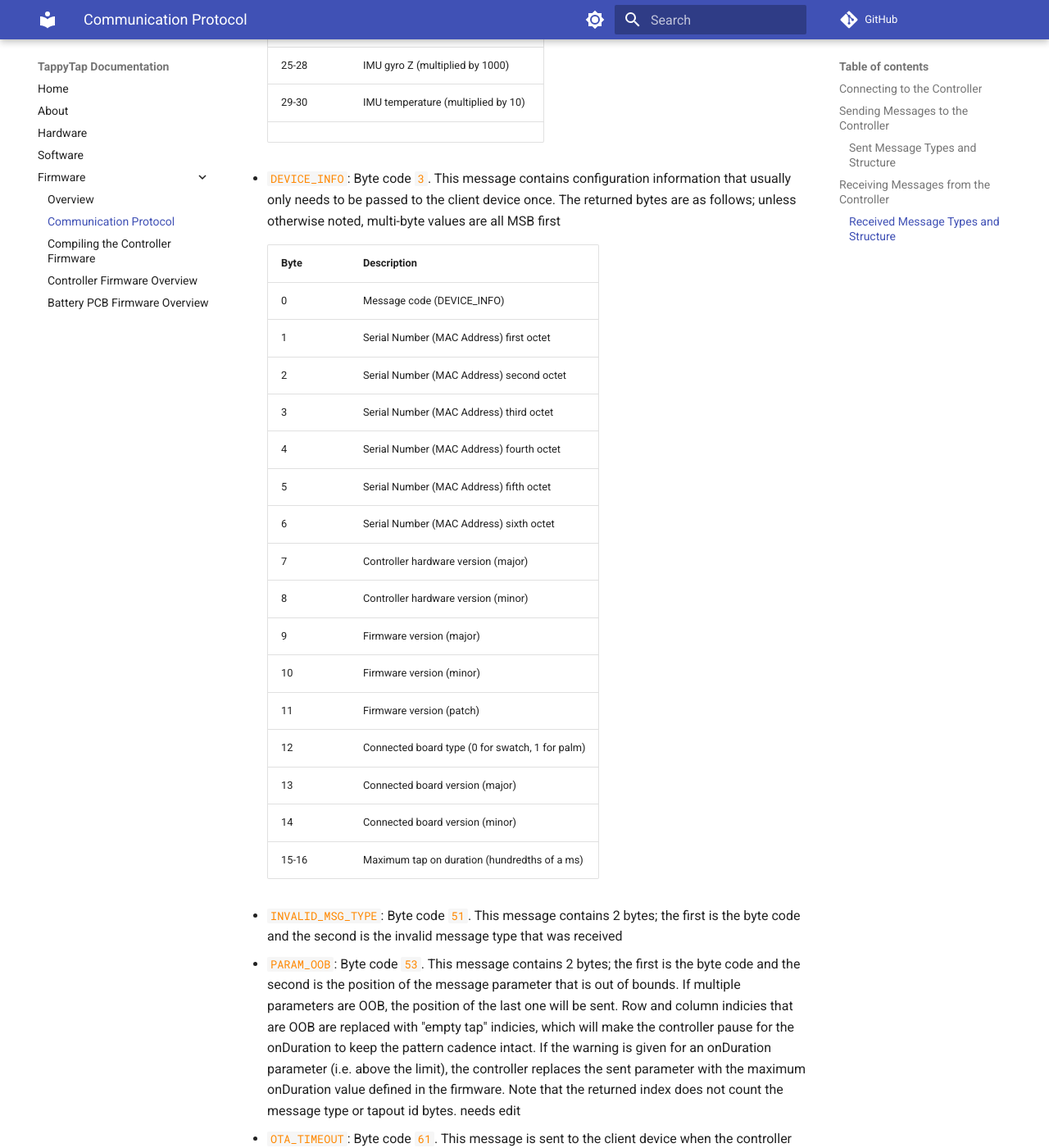
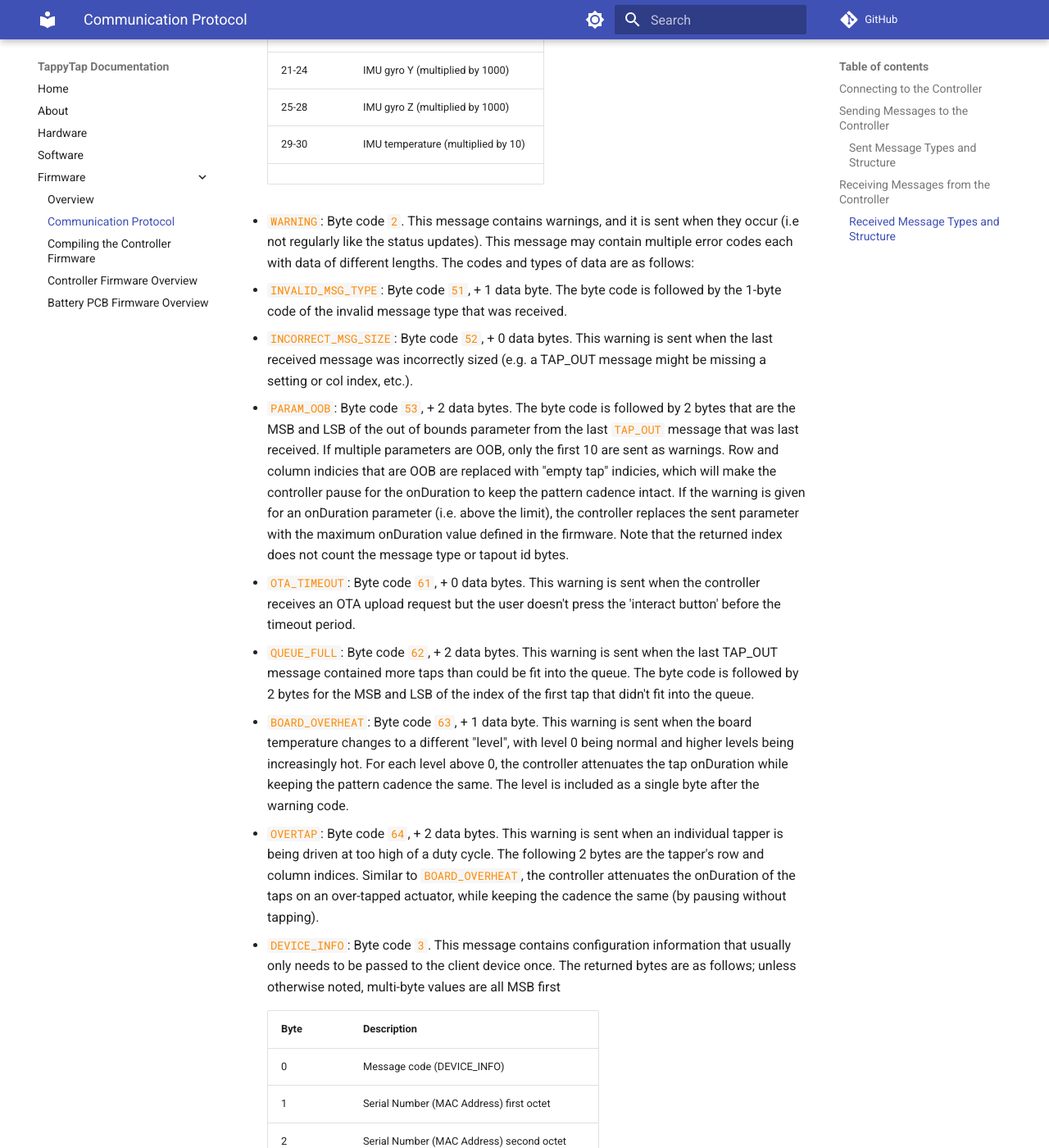
Before and after one commit to 0102io/docs, an MkDocs documentation site: the page built from docs/fwdocs/protocol.md, in a window 1280 px wide and 1400 px high, scrolled down 2363 px. Shown: the whole window at 82% size. Built offline with MkDocs 1.6.1 and Material for MkDocs 9.7.7, drawn with Linux system fonts in a browser that asks for light colours; comment, search, counter and statistics services are not loaded; some of the changed text lies outside the part shown.

Commit message:
ble protocol: warning msg type and empty row/col additions

```diff
--- a/docs/fwdocs/protocol.md
+++ b/docs/fwdocs/protocol.md
@@ -16,7 +16,7 @@ To send a message from the client device to the Controller, the central device s
 
     - Byte 0: Message type (`1`)
     - Byte 1: idenfication number that is retruned by the controller along with the confirmation when the TAP_OUT sequence is completed. Sending followup TAP_OUT messages will have their contents added to the queue of taps, and the new ID will overwrite the last. Sending an ID of `0` will cancel an active pattern.
-    - Bytes 2 to n: `row` and `column` index pairs for the pattern, as well as tap parameters (optional). Each pair consists of the `row` index followed by the `column` index. To specify tap parameters, set the most significant bit of a `row` index to `1`. Then, following the `row` and `column` index pair, the next 4 bytes should be 2 bytes for a 16 bit `onDuration` (length of time to apply voltage to a coil; hundredths of a millisecond; MSB first) and 2 bytes for a 16 bit `offDuration` (length of time before the next tap executes; tenths of a millisecond; MSB first). These parameters are used for every tap following until new parameters are read. If `row`/`column` pairs are sent with no preceeding parameters, the controller will use the parameters that were last written to it (or the init parameters if it has not received any since last restarting). `row`/`column` pairs are tapped out FIFO.
+    - Bytes 2 to n: `row` and `column` index pairs for the pattern, as well as tap parameters (optional). Each pair consists of the `row` index followed by the `column` index. To specify tap parameters, set the most significant bit of a `row` index to `1`. Then, following the `row` and `column` index pair, the next 4 bytes should be 2 bytes for a 16 bit `onDuration` (length of time to apply voltage to a coil; hundredths of a millisecond; MSB first) and 2 bytes for a 16 bit `offDuration` (length of time before the next tap executes; tenths of a millisecond; MSB first). These parameters are used for every tap following until new parameters are read. If `row`/`column` pairs are sent with no preceeding parameters, the controller will use the parameters that were last written to it (or the init parameters if it has not received any since last restarting). `row`/`column` pairs are tapped out FIFO. If `row` and `col` are both 127, the controller will treat that tap as an "empty tap" (see `PARAM_OOB`) but will not generate a warning message.
 
         TAP_OUT example 1:
         | Byte Value | Description |
@@ -77,6 +77,15 @@ The client device should monitor the characteristic with UUID `d036e381-fd38-437
     | 29-30 | IMU temperature (multiplied by 10) |
     <!-- note: when reading from the status update function, remember that an additional byte is added (the message code) -->
 
+- `WARNING`: Byte code `2`. This message contains warnings, and it is sent when they occur (i.e not regularly like the status updates). This message may contain multiple error codes each with data of different lengths. The codes and types of data are as follows:
+  - `INVALID_MSG_TYPE`: Byte code `51`, + 1 data byte. The byte code is followed by the 1-byte code of the invalid message type that was received.
+  - `INCORRECT_MSG_SIZE`: Byte code `52`, + 0 data bytes. This warning is sent when the last received message was incorrectly sized (e.g. a TAP_OUT message might be missing a setting or col index, etc.).
+  - `PARAM_OOB`: Byte code `53`, + 2 data bytes. The byte code is followed by 2 bytes that are the MSB and LSB of the out of bounds parameter from the last `TAP_OUT` message that was last received. If multiple parameters are OOB, only the first 10 are sent as warnings. Row and column indicies that are OOB are replaced with "empty tap" indicies, which will make the controller pause for the onDuration to keep the pattern cadence intact. If the warning is given for an onDuration parameter (i.e. above the limit), the controller replaces the sent parameter with the maximum onDuration value defined in the firmware. Note that the returned index does not count the message type or tapout id bytes.
+  - `OTA_TIMEOUT`: Byte code `61`, + 0 data bytes. This warning is sent when the controller receives an OTA upload request but the user doesn't press the 'interact button' before the timeout period.
+  - `QUEUE_FULL`: Byte code `62`, + 2 data bytes. This warning is sent when the last TAP_OUT message contained more taps than could be fit into the queue. The byte code is followed by 2 bytes for the MSB and LSB of the index of the first tap that didn't fit into the queue.
+  - `BOARD_OVERHEAT`: Byte code `63`, + 1 data byte. This warning is sent when the board temperature changes to a different "level", with level 0 being normal and higher levels being increasingly hot. For each level above 0, the controller attenuates the tap onDuration while keeping the pattern cadence the same. The level is included as a single byte after the warning code.
+  - `OVERTAP`: Byte code `64`, + 2 data bytes. This warning is sent when an individual tapper is being driven at too high of a duty cycle. The following 2 bytes are the tapper's row and column indices. Similar to `BOARD_OVERHEAT`, the controller attenuates the onDuration of the taps on an over-tapped actuator, while keeping the cadence the same (by pausing without tapping).
+
 - `DEVICE_INFO`: Byte code `3`. This message contains configuration information that usually only needs to be passed to the client device once. The returned bytes are as follows; unless otherwise noted, multi-byte values are all MSB first
 
     | Byte | Description |
@@ -97,9 +106,3 @@ The client device should monitor the characteristic with UUID `d036e381-fd38-437
     | 13 | Connected board version (major) |
     | 14 | Connected board version (minor) |
     | 15-16 | Maximum tap on duration (hundredths of a ms) |
-
-- `INVALID_MSG_TYPE`: Byte code `51`. This message contains 2 bytes; the first is the byte code and the second is the invalid message type that was received
-
-- `PARAM_OOB`: Byte code `53`. This message contains 2 bytes; the first is the byte code and the second is the position of the message parameter that is out of bounds. If multiple parameters are OOB, the position of the last one will be sent. Row and column indicies that are OOB are replaced with "empty tap" indicies, which will make the controller pause for the onDuration to keep the pattern cadence intact. If the warning is given for an onDuration parameter (i.e. above the limit), the controller replaces the sent parameter with the maximum onDuration value defined in the firmware. Note that the returned index does not count the message type or tapout id bytes. needs edit
-
-- `OTA_TIMEOUT`: Byte code `61`. This message is sent to the client device when the controller receives an OTA upload request but the user doesn't press the 'interact button' before the timeout period.
```
